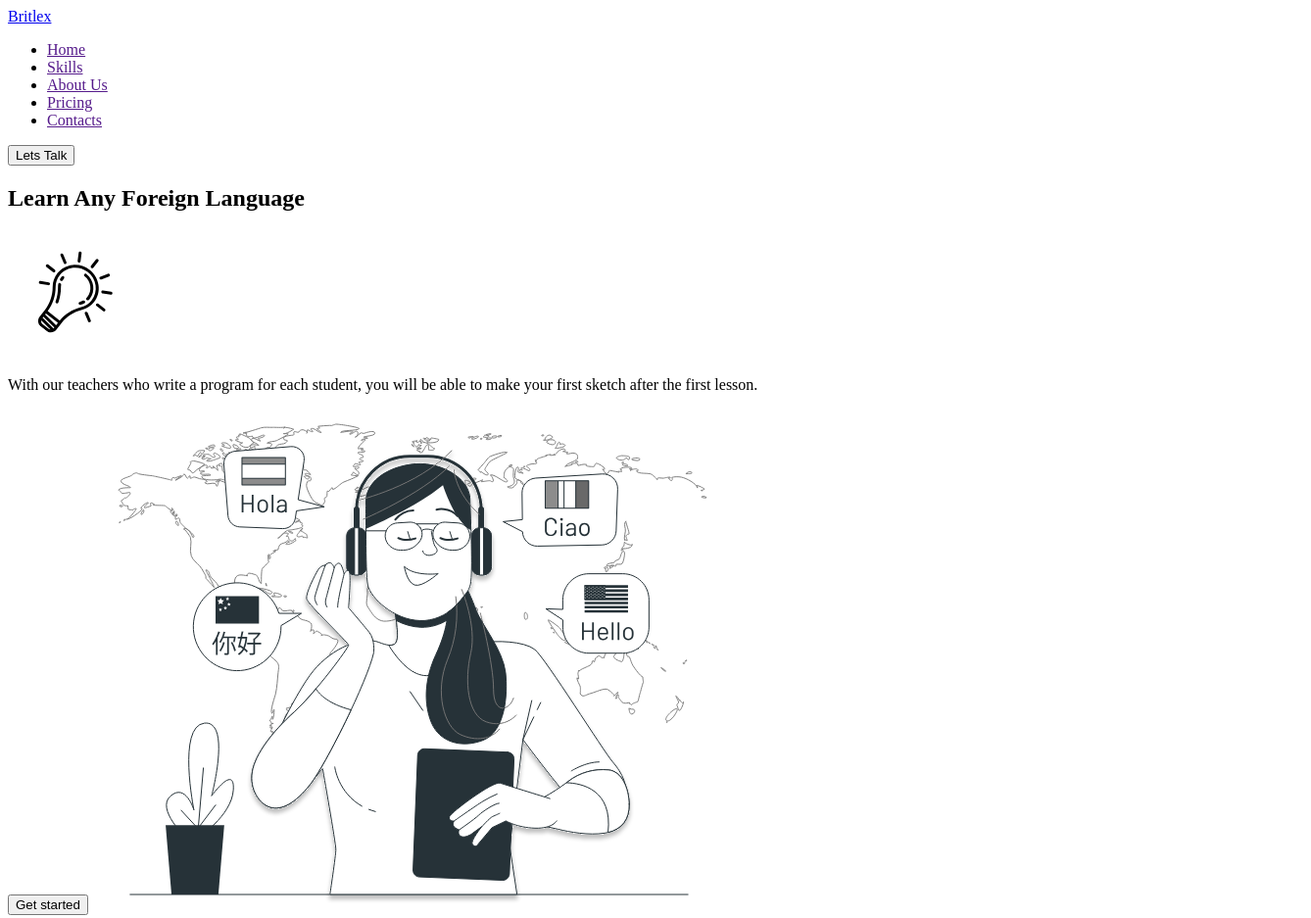
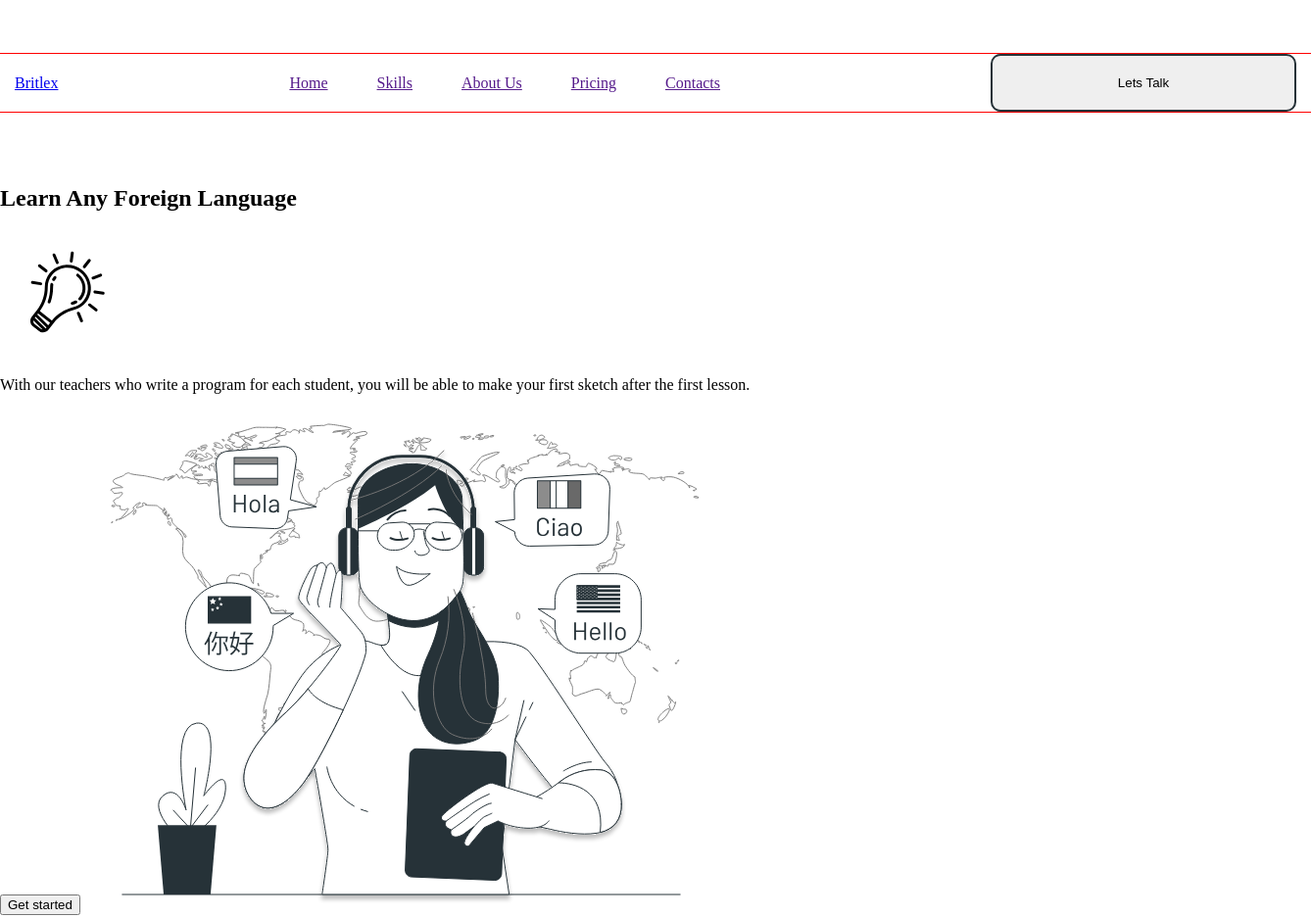
Before and after one commit to Voloshun555/practice, a plain HTML site: page index.html in a window 1280 px wide. Shown: the top 937 px of the page at 98% size, 1338 px wide, since content can reach past the window. Drawn offline with Linux system fonts and the light colour scheme.

Commit message:
position

```diff
--- /dev/null
+++ b/css/stylis.css
@@ -0,0 +1,73 @@
+*,
+::after,
+::before{
+    box-sizing: border-box;
+
+}
+
+body{
+    margin: 0;
+}
+
+ul{
+    list-style: none;
+    margin: 0;
+    padding: 0;
+}
+.header{
+    padding-top: 55px;
+    padding-bottom: 55px;
+}
+.container{
+margin-left: auto;
+margin-right: auto;
+
+outline: 1px solid red;
+    width: 1338px;
+    padding-left: 15px;
+    padding-right: 15px;
+
+}
+.header-conainer{
+    display: flex;
+    align-items: center;
+
+    }
+    .header-nav{
+        margin-left: 236px;
+    }
+
+    .header-btn{
+        margin-left: auto;
+        padding-top: 20px;
+        padding-bottom: 20px;
+        min-width: 312px;
+
+        border: 2px solid #263238;
+border-radius: 10px;
+    }
+
+    .nav-list{
+        display: flex;
+        gap: 50px;
+    }
+    .nav-link{
+        display: inline-block;
+        padding-top: 20px;
+        padding-bottom: 20px;
+    }
+
+
+
+    .skills-parent {
+        display: grid;
+        grid-template-columns: repeat(3, 1fr);
+        grid-template-rows: repeat(2, 1fr);
+        grid-column-gap: 30px;
+        grid-row-gap: 30px;
+        }
+
+        .parent-speking { grid-area: 1 / 1 / 3 / 2; }
+        .parent-writing { grid-area: 2 / 2 / 3 / 4; }
+        .parent-reding { grid-area: 1 / 2 / 2 / 3; }
+        .parent-listening { grid-area: 1 / 3 / 2 / 4; }
--- a/index.html
+++ b/index.html
@@ -4,21 +4,24 @@
     <meta charset="UTF-8">
     <meta http-equiv="X-UA-Compatible" content="IE=edge">
     <meta name="viewport" content="width=device-width, initial-scale=1.0">
+    <link rel="stylesheet" href="./css/stylis.css">
     <title>Britlex</title>
 </head>
 <body>
-    <header>
-        <a href="./index.html">Britlex</a>
-        <nav>
-            <ul>
-                <li><a href="">Home</a></li>
-                <li><a href="">Skills</a></li>
-                <li><a href="">About Us</a></li>
-                <li><a href="">Pricing</a></li>
-                <li><a href="">Contacts</a></li>
-            </ul>
-        </nav>
-    <button type="button">Lets Talk</button>
+    <header class="header">
+        <div class="container header-conainer">
+            <a href="./index.html">Britlex</a>
+            <nav class="header-nav">
+                <ul class="nav-list">
+                    <li><a class="nav-link" href="">Home</a></li>
+                    <li><a class="nav-link" href="">Skills</a></li>
+                    <li><a class="nav-link" href="">About Us</a></li>
+                    <li><a class="nav-link" href="">Pricing</a></li>
+                    <li><a class="nav-link" href="">Contacts</a></li>
+                </ul>
+            </nav>
+        <button class="header-btn" type="button">Lets Talk</button></div>
+
     </header>
     <main>
         <section>
@@ -33,10 +36,12 @@
                     <img src="./photo/learning-languages.svg" alt="languages">
         </section>
         <section>
+<!-- skills -->
+
             <h2>Skills</h2>
-            <ul>
-                <li><img src="./photo/Shared goals-bro 1.svg" alt="Shared goals">
-                <h3>Speaking</h3>
+            <ul class="skills-parent">
+                <li class="parent-speking"><img src="./photo/Shared goals-bro 1.svg" alt="Shared goals">
+               <div><h3>Speaking</h3></div>
                 <p>Improve your English skills and confidence.
                     Live classes and interactive lessons online.
                     20% extra free for a limited time only
@@ -46,21 +51,24 @@
                     and resources – all designed for adult language learners.</p>
                     <button type="button">Learn more</button>
             </li>
-                <li><img src="./photo/Typewriter-bro 1.svg" alt="Typewriter">
+                <li class="parent-writing">
+                    <img src="./photo/Typewriter-bro 1.svg" alt="Typewriter">
                 <h3>Writing</h3>
                 <p>One of the most important and extensive
                     areas of natural science, the science that
                     studies substances, also their composition </p>
                     <button type="button">Learn more</button>
             </li>
-                <li><img src="./photo/House bookshelves-bro 1.svg" alt="House bookshelves">
+                <li class="parent-reding">
+                    <img src="./photo/House bookshelves-bro 1.svg" alt="House bookshelves">
                 <h3>Reading</h3>
                 <p>Perception and response actions of the user
                     resulting from the use and/or upcoming use
                     of the product, system or service</p>
                     <button type="button">Learn more</button>
             </li>
-                <li><img src="./photo/Podcast audience-bro 1.svg" alt="Podcast audience">
+                <li class="parent-listening">
+                    <img src="./photo/Podcast audience-bro 1.svg" alt="Podcast audience">
                 <h3>Listening</h3>
                 <p>Here you can find activities to practise
                     your listening skills. Listening will help you to improve your understanding </p>
```
Also changed, not shown: email-black.svg (added), icon send.svg (added), person-black.svg (added), phone-black.svg (added).
